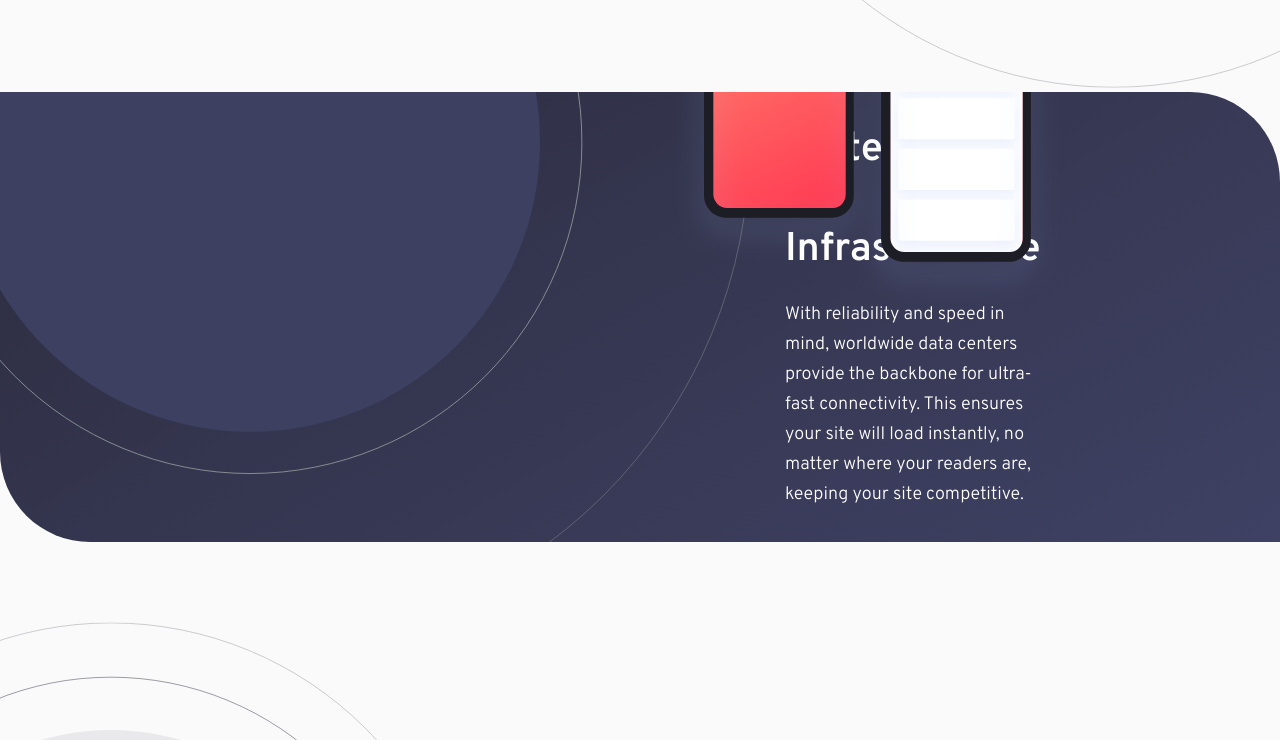
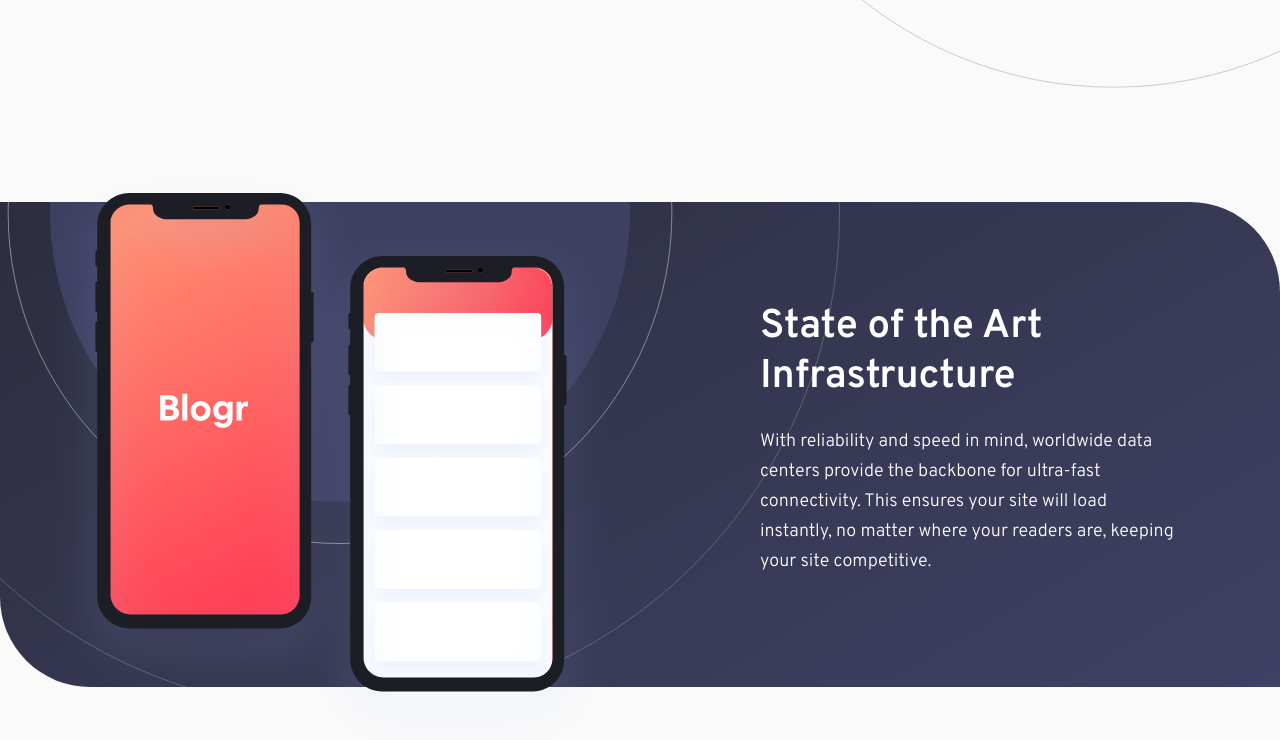
Before and after one commit to Boberere/Blogr_landing_page_challenge, a plain HTML site: page index.html in a window 1280 px wide. Shown: the part 1408-2148 px from the top of the page. Drawn offline with Linux system fonts and the light colour scheme.

Commit message:
fixed dark section

```diff
--- a/index.html
+++ b/index.html
@@ -134,21 +134,25 @@
       </div>
     </section>
     <section class="dark-section">
-     <div class="wrapper">
-      <div class="dark-section__bg-img"></div>
-      <div class="dark-section__bg-color"></div>
-      <div class="wrapper">
-        <div class="dark-section-items">
-          <img src="./images/illustration-phones.svg" alt="phones illustration" class="dark-section-items__smartphones-img">
-          <h1 class="dark-section-items__section-title"> State of the Art Infrastructure</h1>
-          <p class="dark-section-items__p"> With reliability and speed in mind, worldwide data centers provide the
-            backbone for
-            ultra-fast connectivity.
-            This ensures your site will load instantly, no matter where your readers are, keeping your site competitive.
-          </p>
+      <div class="dark-section-items">
+        <div class="dark-section-items__bg">
+
+          <div class="dark-section-items__bg-color dark-section__bg-items"></div>
+        </div>
+        <div class="wrapper">
+          <div class="dark-section-img"></div>
+          <img src="./images/illustration-phones.svg" alt="phones illustration" class="dark-section-smartphones">
+          <div class="dark-section-text">
+            <h1 class="dark-section-text__section-title"> State of the Art Infrastructure</h1>
+            <p class="dark-section-text__p"> With reliability and speed in mind, worldwide data centers provide the
+              backbone for
+              ultra-fast connectivity.
+              This ensures your site will load instantly, no matter where your readers are, keeping your site
+              competitive.
+            </p>
+          </div>
         </div>
       </div>
-     </div>
     </section>
     <section class="white-section">
       <div class="wrapper">
--- a/scss/style.scss
+++ b/scss/style.scss
@@ -21,6 +21,7 @@ html {
 	font-size: 62.5%;
 }
 body {
+	width: 100%;
 	background-color: #fafafa;
 	position: relative;
 	font-size: 1.6rem;
@@ -299,14 +300,27 @@ body {
 // MAIN // DARK SECTION
 //////////////////////////////
 .dark-section {
-	position: relative;
-	margin: 200px 0 0;
-	padding: 0 25px;
-	text-align: center;
+	overflow-x: hidden;
+	padding: 180px 0 0px;
+	.dark-section-items {
 		display: flex;
 		justify-content: center;
-	overflow-x: hidden;
-	&__bg-img {
+		position: relative;
+		width: 100%;
+		&__bg {
+			&-color {
+				border-top-right-radius: 90px;
+				border-bottom-left-radius: 90px;
+				@include absoluteAlign;
+				background-image: $body-gradient;
+				z-index: -2;
+			}
+		}
+		.wrapper {
+			display: flex;
+			justify-content: center;
+			position: relative;
+			.dark-section-img {
 				border-top-right-radius: 90px;
 				border-bottom-left-radius: 90px;
 				@include absoluteAlign;
@@ -316,32 +330,31 @@ body {
 				z-index: -1;
 				background-image: url('../images/bg-pattern-circles.svg');
 			}
-	&__bg-color {
-		border-top-right-radius: 90px;
-		border-bottom-left-radius: 90px;
-		@include absoluteAlign;
-		background-image: $body-gradient;
-		z-index: -2;
-	}
-	.wrapper {
-		.dark-section-items {
-			&__smartphones-img {
+			.dark-section-smartphones {
 				position: absolute;
 				top: -280px;
-
-				transform: scale(70%) translateX(-50%);
+				left: 50%;
+				transform: translateX(-50%) scale(70%);
 			}
+			.dark-section-text {
+				display: flex;
+				flex-direction: column;
+				align-items: center;
+				width: 100%;
+				text-align: center;
+				padding: 0 25px;
 				&__section-title {
 					padding-top: 205px;
 					font-size: 4rem;
 					color: $white-text;
 				}
 				&__p {
-				margin-bottom: 100px;
+					margin-bottom: 40px;
 					padding-top: 25px;
 					color: $white-text;
 					font-size: 1.8rem;
 					line-height: 3rem;
+				}
 			}
 		}
 	}
@@ -445,6 +458,9 @@ body {
 	.footer {
 		.attribution {
 			flex-direction: row;
+			p {
+				margin: 0 10px;
+			}
 		}
 		.wrapper {
 			.footer-item {
@@ -584,45 +600,46 @@ body {
 		}
 	}
 }
-@media (min-width: 1200px) {
+@media (min-width: 992px) {
 	.dark-section {
-		margin-top: 0;
-		height: 450px;
+		padding: 110px 0 110px;
+		.dark-section-items {
+			display: flex;
+			justify-content: center;
 			position: relative;
-		&__smartphones-img {
-			z-index: 100;
-			position: absolute;
-			top: 55%;
-			left: 200px;
-			transform: translateY(-50%);
-			img {
-				transform: scale(1.1);
-			}
-		}
-		&__bg-img {
+			width: 100%;
+			.wrapper {
+				display: grid;
+				grid-template-columns: 100px minmax(560px, 1fr) 100px 1fr minmax(30px, 100px);
+				.dark-section-img {
 					background-size: 1000px 1000px;
-			background-position: -250px -450px;
+					background-position: -160px -490px;
 					z-index: -1;
 					background-image: url('../images/bg-pattern-circles.svg');
 				}
-		.wrapper {
-			display: grid;
-			grid-template-columns: 100px minmax(560px, 1fr) 100px 1fr minmax(30px, 100px);
-			.dark-section-items {
-				display: flex;
-				flex-direction: column;
-				justify-content: center;
+				.dark-section-smartphones {
+					position: absolute;
+					top: 50%;
+					left: 0;
+					transform: translateX(10%) translateY(-47%) scale(100%);
+				}
+				.dark-section-text {
+					grid-column: -3/4;
+					padding: 100px 0 110px;
+					align-items: flex-start;
 					text-align: left;
-				grid-column: -3/4;
 					&__section-title {
-					padding-top: 0;
+						padding-top: 0px;
 					}
 					&__p {
-					margin-bottom: 0;
+						margin-bottom: 0px;
 					}
 				}
 			}
 		}
+	}
+}
+@media (min-width: 1200px) {
 	.white-section {
 		display: flex;
 		justify-content: center;
```
Also changed, not shown: css/style.css, 1 other file. Lines whose indentation alone changed are shown as unchanged.
